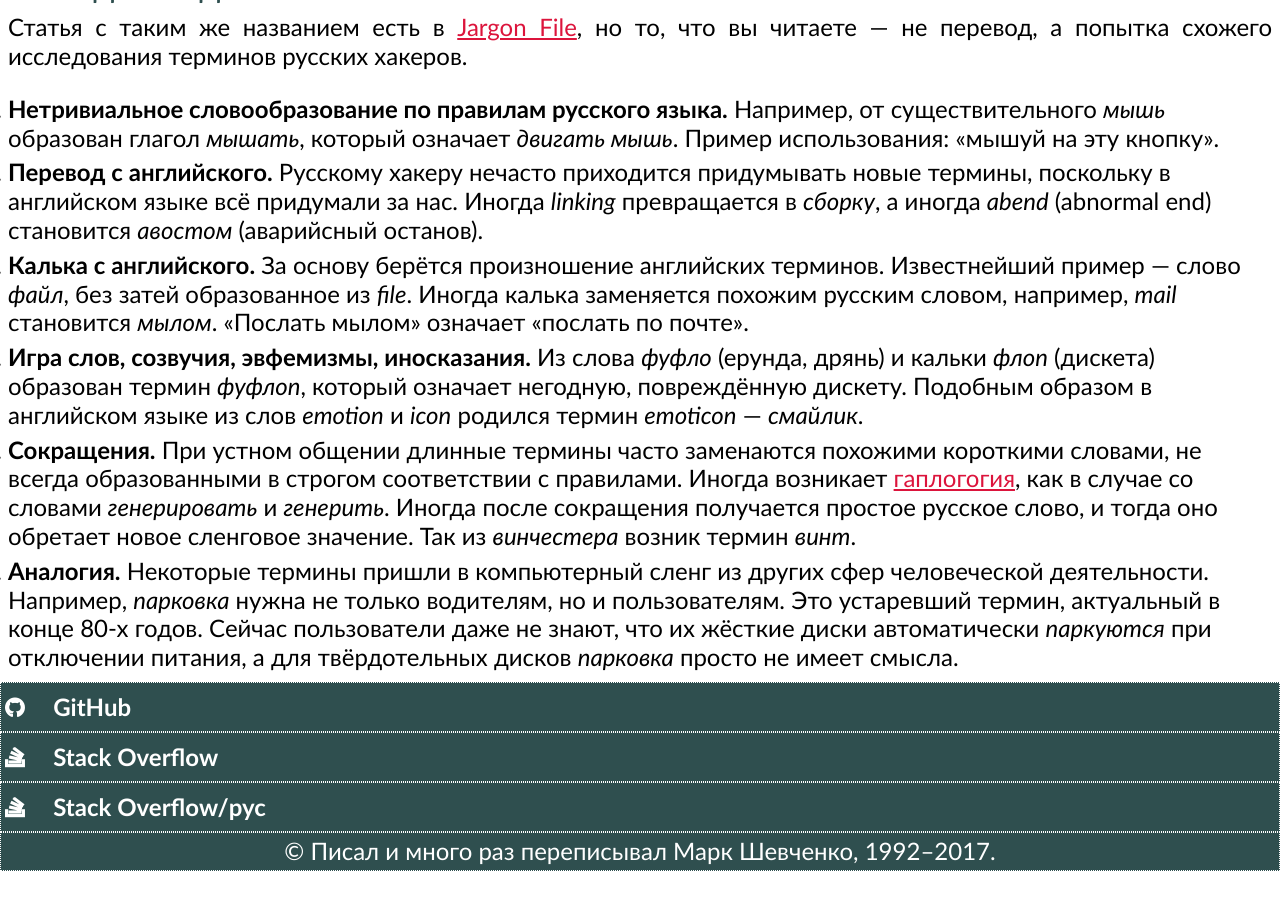
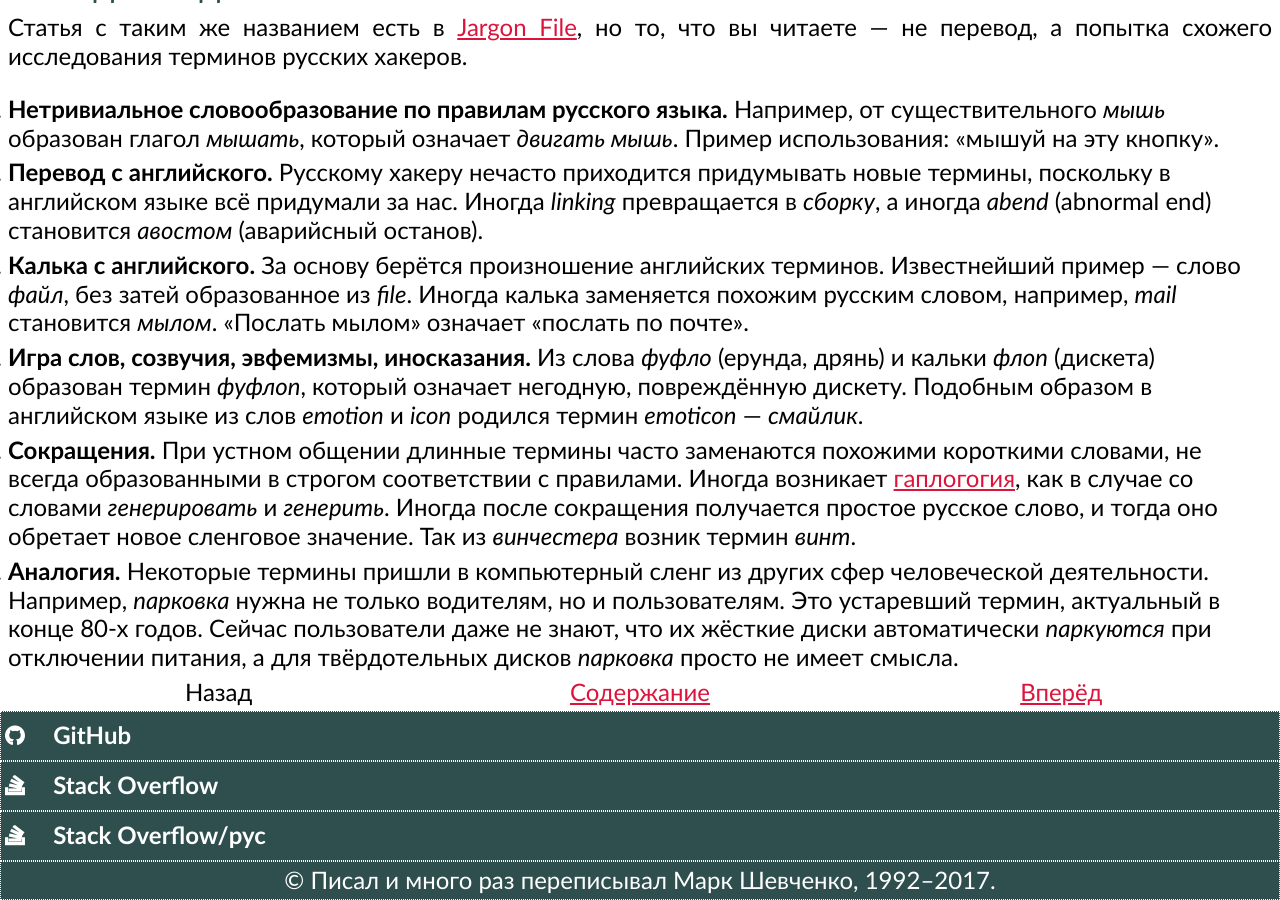
Before and after one commit to markshevchenko/markshevchenko.github.io, a Jekyll site: the page built from articles/slang/1.md, in a window 1280 px wide and 900 px high, scrolled down 1830 px. Built offline with Jekyll 4.4.1, drawn with Linux system fonts in a browser that asks for light colours; some web fonts are replaced; before the commit the page ends 2701 px from its top, so only the background shows below that; some of the changed lines change nothing that is shown.

Commit message:
Не всё так просто.

```diff
--- a/_layouts/article.html
+++ b/_layouts/article.html
@@ -7,7 +7,7 @@ layout: default
 
 {{content}}
 
-{% if page.previous | page.up | page.next %}
+{% if page.previous or page.up or page.next %}
 <div id="relations">
   <ul>
     <li>{% if page.previous %}<a href="{{ page.previous }}">Назад</a>{% else %}Назад{% endif %}</li>
```
